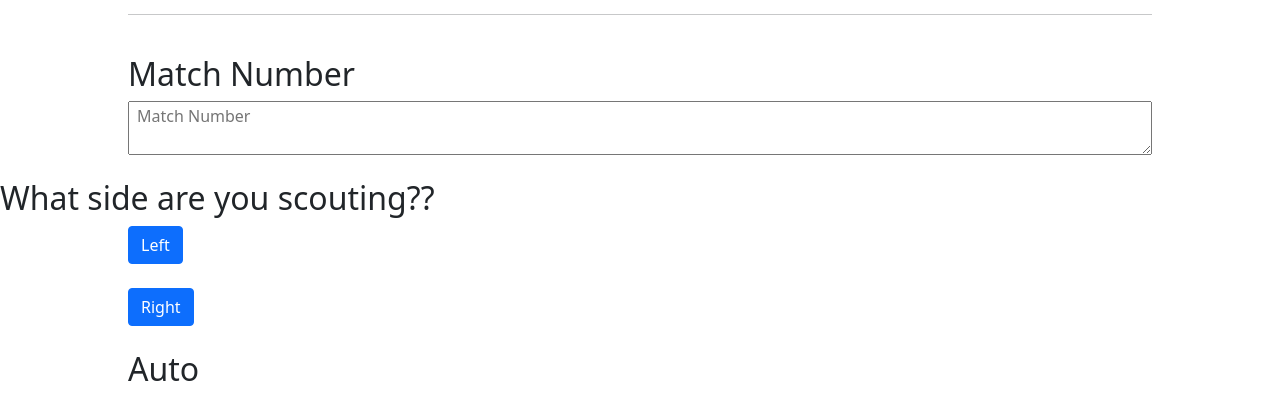
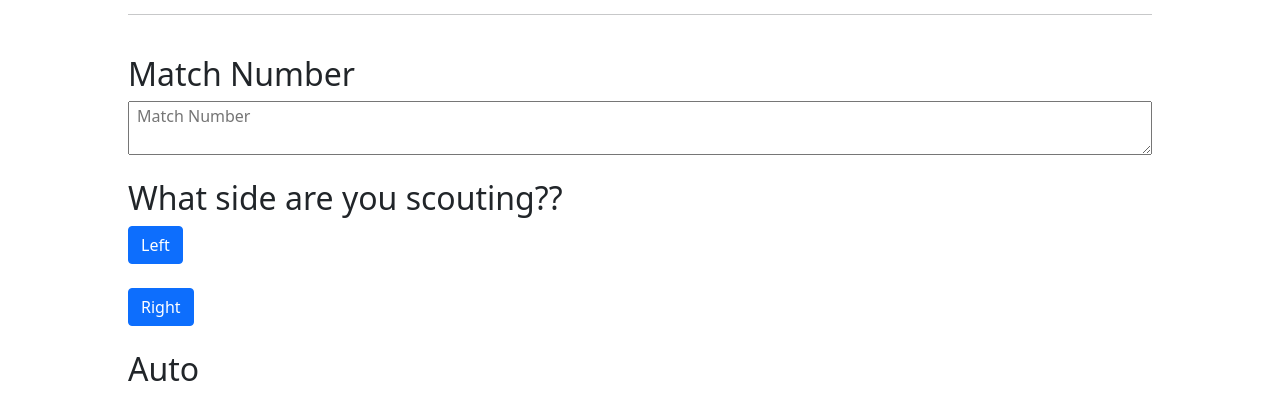
Before and after one commit to AvyukthN/ScoutingApp2023, a Flask app: page /observing in a window 1280 px wide. Shown: the part 154-570 px from the top of the page. Run offline with Flask 2, Linux system fonts and the light colour scheme; parts of the project's set-up code (start-up, migrations or seed data) failed here and were passed over.

Commit message:
semantics 2.0 squashed

```diff
--- a/templates/observing.html
+++ b/templates/observing.html
@@ -16,7 +16,7 @@
 <div>
     <!-- adding button and heading to show the digits -->
     <!-- increment() and decrement() functions on button click-->
-	<h2>What side are you scouting??</h2>
+	<h2 style="margin-left: 10%;">What side are you scouting??</h2>
 	<div style="margin-left: 10%;">
 		<button type="submit" onclick="toggle_side(this.id)" id="left_side" class="btn btn-primary">Left</button> <a></a>	<br>
 		<br>
```
